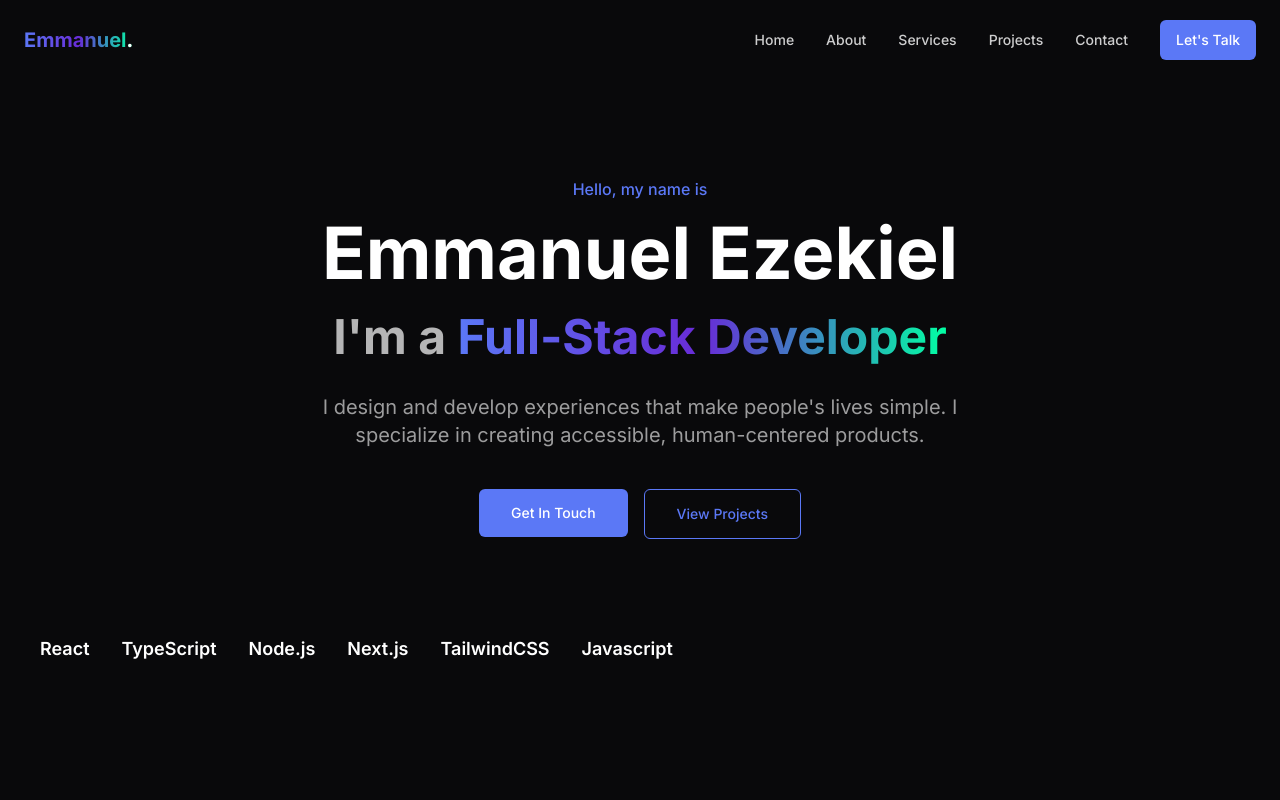
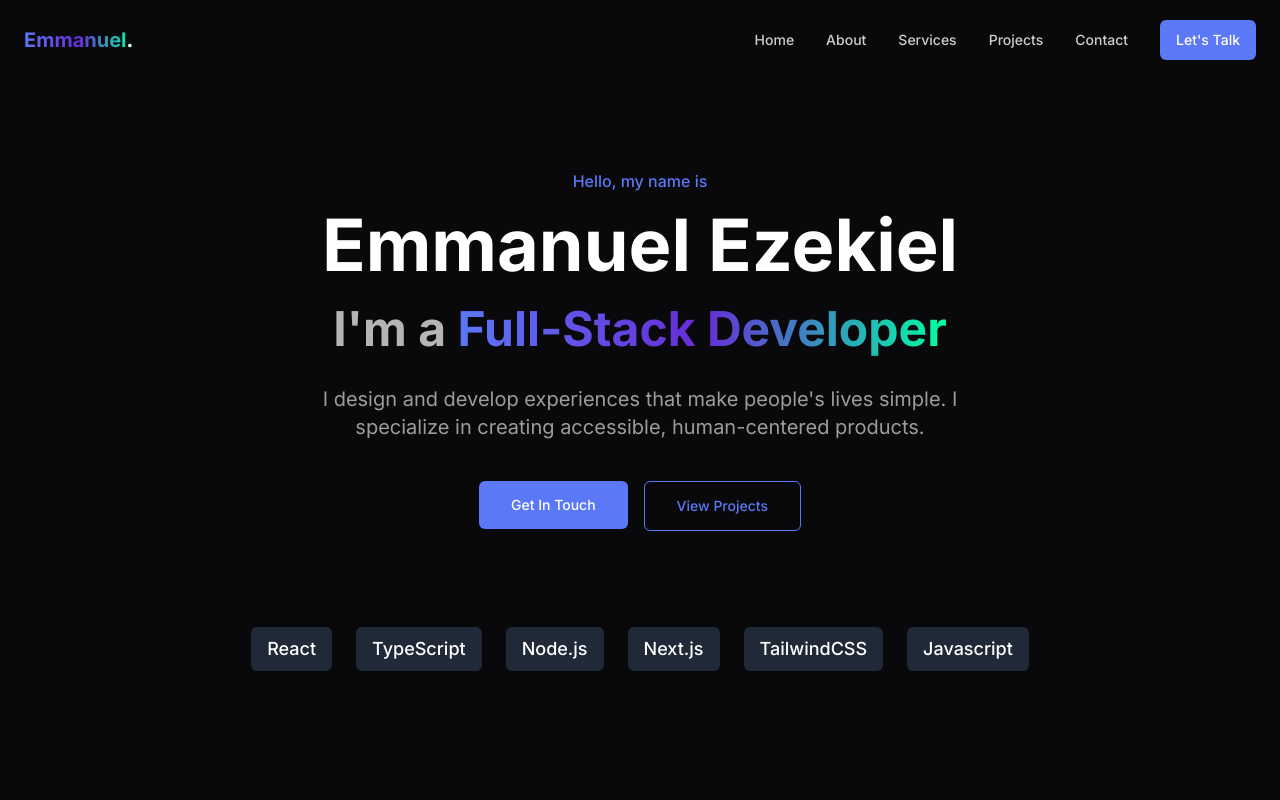
Before and after one commit to yunanajesse211/emmanuelezy-portfolio, a React (Vite) app: page / in a window 1280 px wide. Shown: the top 800 px of the page. Built offline with nearby package versions, Linux system fonts and the light colour scheme.

Commit message:
Update HeroSection.tsx

```diff
--- a/src/components/HeroSection.tsx
+++ b/src/components/HeroSection.tsx
@@ -32,12 +32,19 @@ const HeroSection = () => {
 
         {/* Centralized Skills Section */}
         <div className="mt-24 flex justify-center items-center w-full">
-          <div className="marquee-container">
-            <div className="marquee-content">
-              {["React", "TypeScript", "Node.js", "Next.js", "TailwindCSS","Javascript"].map((skill, i) => (
-                <div key={i} className="marquee-item">{skill}</div>
-              ))}
-            </div>
+          <div className="flex flex-wrap justify-center gap-6">
+            {[
+              "React",
+              "TypeScript",
+              "Node.js",
+              "Next.js",
+              "TailwindCSS",
+              "Javascript",
+            ].map((skill, i) => (
+              <span key={i} className="text-white text-lg font-medium bg-gray-800 px-4 py-2 rounded-md">
+                {skill}
+              </span>
+            ))}
           </div>
         </div>
       </div>
```
